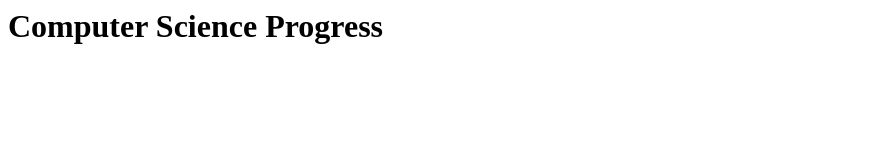
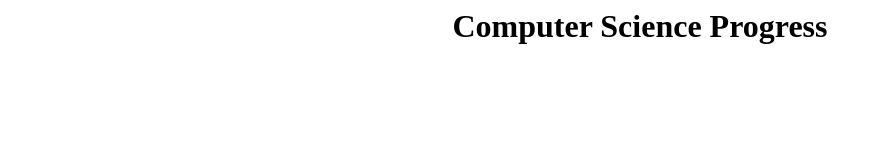
Before and after one commit to gfetisoff/progress, a plain HTML site: page index.html in a window 1280 px wide. Shown: the whole page, without its empty margins (0-881 px from the left). Drawn offline with Linux system fonts and the light colour scheme.

Commit message:
Update index.html

```diff
--- a/index.html
+++ b/index.html
@@ -1 +1 @@
-<h1>Computer Science Progress<center></h1>
+<h1><center>Computer Science Progress</center></h1>
```
